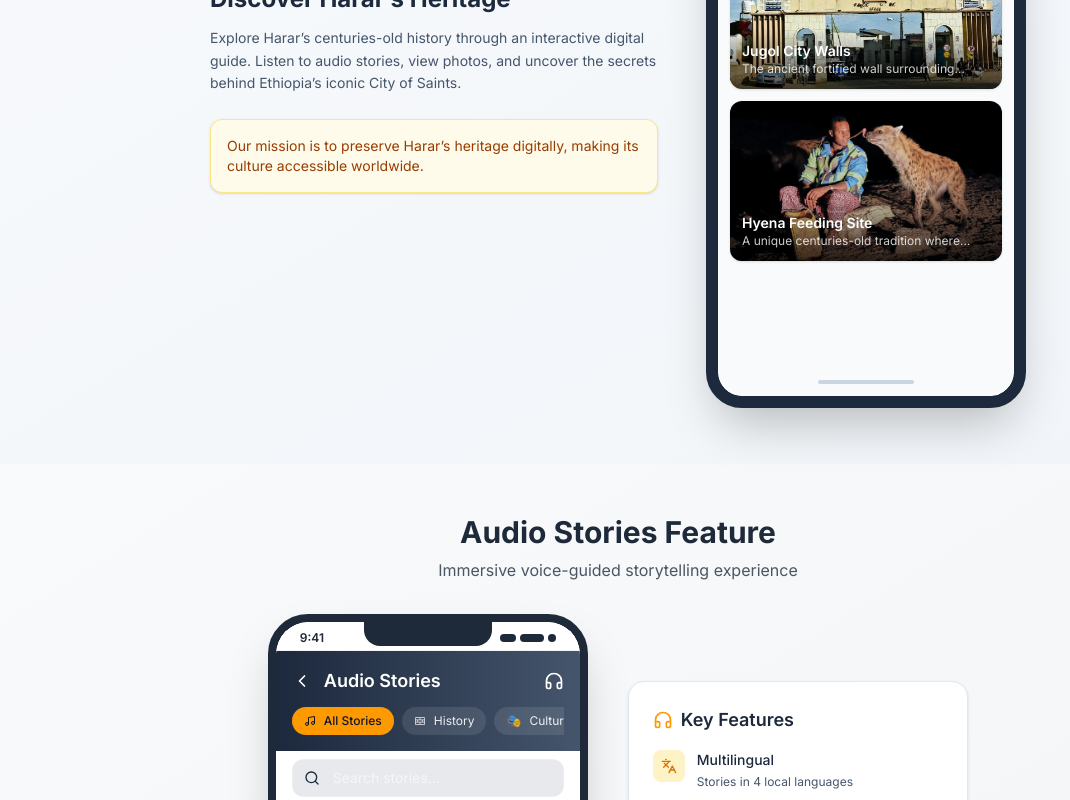
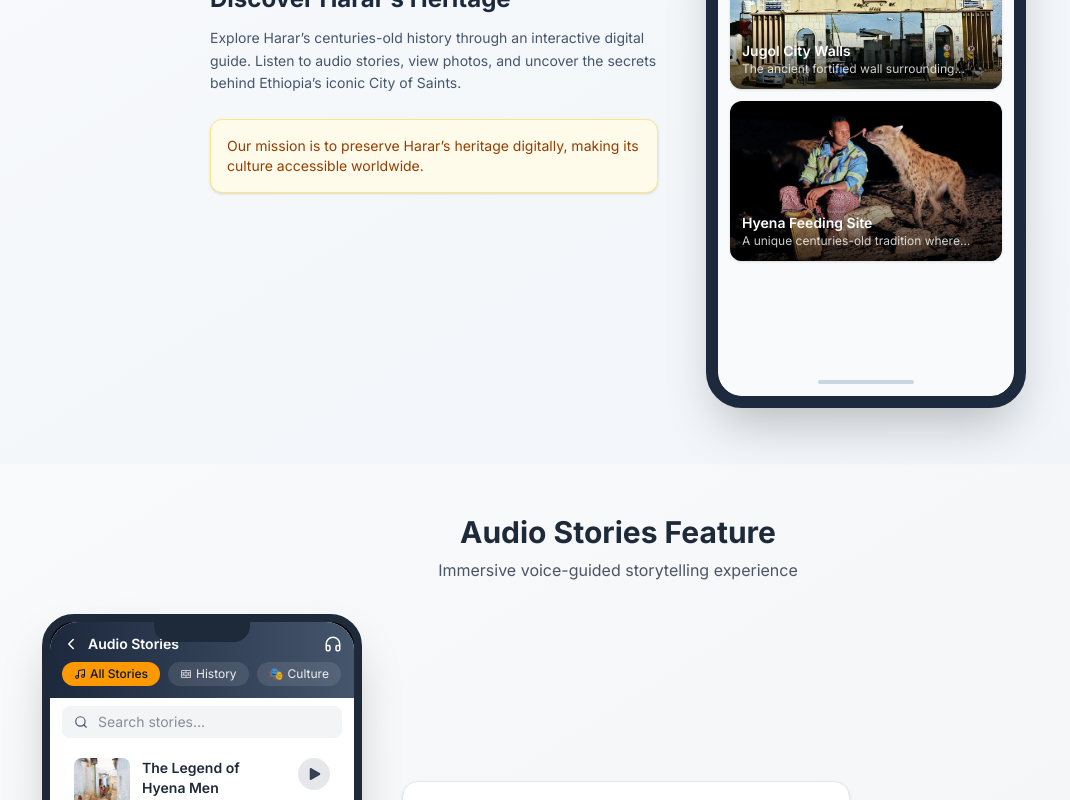
Before and after one commit to Ethiopia-Tech-Group/visit-harar, a Next.js app: page / in a window 1280 px wide. Shown: the part 2000-2800 px from the top of the page, without its empty margins (22-1092 px from the left). Built offline with nearby package versions, Linux system fonts and the light colour scheme.

Commit message:
fix: responsiveness

```diff
--- a/components/AudioStoriesDemo.tsx
+++ b/components/AudioStoriesDemo.tsx
@@ -1,18 +1,9 @@
-// app/components/AudioStoriesDemo.tsx
 'use client';
 
 import { useState, useRef, useEffect } from 'react';
-import { motion, AnimatePresence } from 'framer-motion';
+import { motion } from 'framer-motion';
 import {
-  FaPlay,
-  FaPause,
-  FaVolumeUp,
-  FaHeadphones,
-  FaClock,
-  FaLanguage,
-  FaChevronLeft,
-  FaShare,
-  FaBookmark
+  FaPlay, FaPause, FaVolumeUp, FaClock, FaLanguage, FaShare, FaBookmark
 } from 'react-icons/fa';
 import { GiSoundWaves } from 'react-icons/gi';
 import { Bookmark, ChevronLeft, Headphones, Languages, MapPin, Music, Search, Sparkles, User, X } from 'lucide-react';
@@ -24,11 +15,9 @@ const AudioStoriesDemo = () => {
   const [progress, setProgress] = useState(0);
   const [currentTime, setCurrentTime] = useState('0:00');
   const [activeCategory, setActiveCategory] = useState('all');
-  const audioRef = useRef<HTMLAudioElement | null>(null);
   const [searchQuery, setSearchQuery] = useState('');
   const [isSearching, setIsSearching] = useState(false);
 
-  // Mock audio stories data
   const audioStories = [
     {
       id: 1,
@@ -39,7 +28,6 @@ const AudioStoriesDemo = () => {
       narrator: "Elder Ahmed",
       plays: "1.2K",
       image: "/list2.jpg",
-      audio: "/audio/hyena-legend.mp3",
       description: "Discover the ancient tradition of hyena feeding and the brave men who maintain this unique cultural practice."
     },
     {
@@ -51,7 +39,6 @@ const AudioStoriesDemo = () => {
       narrator: "Dr. Selam",
       plays: "894",
       image: "/list.jpg",
-      audio: "/audio/jugol-history.mp3",
       description: "Journey through time exploring the magnificent fortified walls that have protected Harar for centuries."
     },
     {
@@ -63,7 +50,6 @@ const AudioStoriesDemo = () => {
       narrator: "Mother Zeynab",
       plays: "1.5K",
       image: "/hero.png",
-      audio: "/audio/coffee-ceremony.mp3",
       description: "Experience the rich aromas and traditions of the world-renowned Harari coffee ceremony."
     },
     {
@@ -75,7 +61,6 @@ const AudioStoriesDemo = () => {
       narrator: "Elder Yusuf",
       plays: "723",
       image: "/hero2.jpg",
-      audio: "/audio/wedding-tradition.mp3",
       description: "Immerse yourself in the vibrant colors and beautiful rituals of traditional Harari weddings."
     }
   ];
@@ -87,103 +72,52 @@ const AudioStoriesDemo = () => {
     { id: 'legends', name: 'Legends', icon: '📖' },
     { id: 'people', name: 'People', icon: '👥' }
   ];
+
   const features = [
-    {
-      icon: Languages,
-      title: "Multilingual",
-      description: "Stories in 4 local languages"
-    },
-    {
-      icon: Headphones,
-      title: "Immersive",
-      description: "Professional audio quality"
-    },
-    {
-      icon: User,
-      title: "Local Narrators",
-      description: "Authentic community voices"
-    },
-    {
-      icon: Bookmark,
-      title: "Save & Share",
-      description: "Bookmark favorite stories"
-    },
-    {
-      icon: Sparkles,
-      title: "Cultural Depth",
-      description: "Rich historical context"
-    },
-    {
-      icon: MapPin,
-      title: "Location-based",
-      description: "Stories tied to landmarks"
-    }
+    { icon: Languages, title: "Multilingual", description: "Stories in 4 local languages" },
+    { icon: Headphones, title: "Immersive", description: "Professional audio quality" },
+    { icon: User, title: "Local Narrators", description: "Authentic community voices" },
+    { icon: Bookmark, title: "Save & Share", description: "Bookmark favorite stories" },
+    { icon: Sparkles, title: "Cultural Depth", description: "Rich historical context" },
+    { icon: MapPin, title: "Location-based", description: "Stories tied to landmarks" }
   ];
 
   const filteredStories = audioStories.filter(story => {
     const categoryMatch = activeCategory === 'all' || story.category === activeCategory;
-    const searchMatch = story.title.toLowerCase().includes(searchQuery.toLowerCase()) ||
+    const searchMatch =
+      story.title.toLowerCase().includes(searchQuery.toLowerCase()) ||
       story.description.toLowerCase().includes(searchQuery.toLowerCase()) ||
       story.narrator.toLowerCase().includes(searchQuery.toLowerCase());
     return categoryMatch && searchMatch;
   });
+
   const playStory = (story: any) => {
     if (currentStory?.id === story.id) {
-      // Toggle play/pause for current story
-      if (isPlaying) {
-        setIsPlaying(false);
+      setIsPlaying(!isPlaying);
     } else {
-        setIsPlaying(true);
-        // Simulate audio progress
-        simulateAudioProgress();
-      }
-    } else {
-      // Play new story
       setCurrentStory(story);
       setIsPlaying(true);
       setProgress(0);
       setCurrentTime('0:00');
-      // Simulate audio progress
-      simulateAudioProgress();
     }
   };
 
-  const simulateAudioProgress = () => {
+  useEffect(() => {
+    if (isPlaying) {
       let currentProgress = 0;
       const interval = setInterval(() => {
-      if (!isPlaying && currentStory) {
-        clearInterval(interval);
-        return;
-      }
-
         currentProgress += 1;
         if (currentProgress <= 100) {
           setProgress(currentProgress);
-        // Calculate time based on duration (mock)
-        const totalSeconds = 280; // 4:40 in seconds
-        const currentSeconds = Math.floor((currentProgress / 100) * totalSeconds);
-        const minutes = Math.floor(currentSeconds / 60);
-        const seconds = currentSeconds % 60;
-        setCurrentTime(`${minutes}:${seconds.toString().padStart(2, '0')}`);
         } else {
           clearInterval(interval);
           setIsPlaying(false);
-        setProgress(100);
         }
       }, 1000);
-  };
-
-  const formatTime = (time: string) => {
-    // Mock function to format time
-    return time;
-  };
-
-  useEffect(() => {
-    if (!isPlaying) {
-      // Clear any intervals when not playing
-      setProgress(0);
+      return () => clearInterval(interval);
     }
   }, [isPlaying]);
+
   const clearSearch = () => {
     setSearchQuery('');
     setIsSearching(false);
@@ -191,52 +125,39 @@ const AudioStoriesDemo = () => {
 
   return (
     <div id='stories' className="flex flex-col items-center justify-center p-6 bg-gradient-to-br from-gray-50 to-gray-100 min-h-screen">
-      <div  className="text-center mb-8">
+      <div className="text-center mb-8">
         <h2 className="text-3xl font-bold text-gray-800 mb-2">Audio Stories Feature</h2>
-        <p className="text-gray-600">Immersive voice-guided storytelling experience</p>
-      </div>
-<div className='flex gap-10 items-center'>
-      {/* Phone Frame */}
-      <div className="relative bg-black rounded-[40px]  shadow-2xl border-[8px] border-gray-800 w-[320px] h-[600px] overflow-hidden">
-        {/* Phone Notch */}
-        <div className="absolute top-0 left-1/2 transform -translate-x-1/2 w-32 h-6 bg-gray-800 rounded-b-2xl z-20"></div>
-
-        {/* Screen Content */}
-        <div className="relative w-full h-full bg-white rounded-[32px] overflow-hidden">
-          {/* Status Bar */}
-          <div className="flex justify-between items-center px-6 pt-2 pb-1 bg-white border-b border-gray-100">
-            <span className="text-xs font-semibold text-gray-800">9:41</span>
-            <div className="flex space-x-1">
-              <div className="w-4 h-2 bg-gray-800 rounded-full"></div>
-              <div className="w-6 h-2 bg-gray-800 rounded-full"></div>
-              <div className="w-2 h-2 bg-gray-800 rounded-full"></div>
-            </div>
+        <p className="text-gray-600 text-sm sm:text-base">Immersive voice-guided storytelling experience</p>
       </div>
 
-          {/* App Header */}
-         {/* App Header */}
-         <div className="bg-gradient-to-r from-slate-800 to-slate-600 p-4 text-white">
-                  <div className="flex items-center justify-between mb-3">
-                    <div className="flex items-center space-x-3">
-                      <ChevronLeft size={20} />
-                      <h1 className="text-lg font-semibold">Audio Stories</h1>
+      <div className="flex flex-col md:flex-row gap-10 items-center w-full max-w-6xl">
+        {/* Phone Frame */}
+        <div className="relative bg-black rounded-[32px] shadow-2xl border-[8px] border-gray-800 w-[90%] max-w-[320px] h-[550px] sm:h-[600px] overflow-hidden">
+          <div className="absolute top-0 left-1/2 transform -translate-x-1/2 w-24 h-5 bg-gray-800 rounded-b-2xl z-20"></div>
+          <div className="relative w-full h-full bg-white rounded-[28px] overflow-hidden flex flex-col">
+            {/* Header */}
+            <div className="bg-gradient-to-r from-slate-800 to-slate-600 p-3 text-white">
+              <div className="flex items-center justify-between mb-2">
+                <div className="flex items-center space-x-2">
+                  <ChevronLeft size={18} />
+                  <h1 className="text-sm font-semibold">Audio Stories</h1>
                 </div>
-                    <Headphones size={20} />
+                <Headphones size={18} />
               </div>
 
-                  {/* Category Filters */}
+              {/* Categories */}
               <div className="flex space-x-2 overflow-x-auto scrollbar-none">
                 {categories.map((category) => (
                   <button
                     key={category.id}
                     onClick={() => setActiveCategory(category.id)}
-                        className={`flex items-center space-x-2 px-3 py-1.5 rounded-full text-xs whitespace-nowrap transition-all ${
+                    className={`flex items-center space-x-1 px-3 py-1 rounded-full text-xs whitespace-nowrap transition-all ${
                       activeCategory === category.id
                         ? 'bg-amber-500 text-slate-900 font-medium'
                         : 'bg-white/10 text-white/90'
                     }`}
                   >
-                        <span className="text-xs">{category.icon}</span>
+                    <span>{category.icon}</span>
                     <span>{category.name}</span>
                   </button>
                 ))}
@@ -244,248 +165,104 @@ const AudioStoriesDemo = () => {
             </div>
 
             {/* Search Bar */}
-  <div className="relative mx-4 mt-2 rounded-xl bg-gray-200">
+            <div className="relative mx-3 mt-2 rounded-lg bg-gray-100">
               <div className="relative flex items-center text-slate-800">
-                      <Search className="absolute left-3 text-slate-800" size={16} />
+                <Search className="absolute left-3 text-slate-600" size={14} />
                 <input
                   type="text"
                   placeholder="Search stories..."
                   value={searchQuery}
                   onChange={(e) => setSearchQuery(e.target.value)}
-                        onFocus={() => setIsSearching(true)}
-                        className="w-full pl-10 pr-8 py-2 bg-white/10 border border-white/20 rounded-lg text-slate-800 text-sm placeholder-white/60 focus:outline-none focus:ring-2 focus:ring-amber-400 focus:border-transparent"
+                  className="w-full pl-9 pr-8 py-1.5 bg-transparent text-slate-800 text-xs sm:text-sm focus:outline-none"
                 />
                 {searchQuery && (
-                        <button
-                          onClick={clearSearch}
-                          className="absolute right-2 text-slate-300 hover:text-white transition-colors"
-                        >
-                          <X size={16} />
+                  <button onClick={clearSearch} className="absolute right-2 text-slate-400 hover:text-slate-700">
+                    <X size={14} />
                   </button>
                 )}
               </div>
+            </div>
 
-                    {/* Search Results Info */}
-                    {searchQuery && (
-                      <div className="mt-2 text-xs text-white/70">
-                        {filteredStories.length > 0 ? (
-                          <span>Found {filteredStories.length} story{filteredStories.length !== 1 ? 's' : ''}</span>
-                        ) : (
-                          <span>No stories found</span>
-                        )}
+            {/* Stories List */}
+            <div className="flex-1 overflow-y-auto px-2 sm:px-3 scrollbar-none mt-2 pb-16">
+              {filteredStories.map((story) => (
+                <div key={story.id} className="border-b border-gray-100 p-3 hover:bg-gray-50 rounded-lg transition-all">
+                  <div className="flex gap-3">
+                    <img src={story.image} alt="" className="w-14 h-14 rounded-lg object-cover" />
+                    <div className="flex-1 min-w-0">
+                      <h3 className="font-semibold text-gray-800 text-sm">{story.title}</h3>
+                      <p className="text-xs text-gray-500 line-clamp-2">{story.description}</p>
+                      <div className="flex items-center space-x-2 mt-1 text-[11px] text-gray-500">
+                        <FaLanguage /> <span>{story.language}</span>
+                        <FaClock /> <span>{story.duration}</span>
+                        <FaVolumeUp /> <span>{story.plays}</span>
                       </div>
-                    )}
                     </div>
-                {/* </div> */}
-          {/* Stories List */}
-          <div className="h-[calc(100%-140px)] overflow-y-auto scrollbar-none">
-            {filteredStories.map((story, index) => (
-              <motion.div
-                key={story.id}
-                initial={{ opacity: 0, y: 20 }}
-                animate={{ opacity: 1, y: 0 }}
-                transition={{ delay: index * 0.1 }}
-                className={`border-b border-gray-100 p-4 transition-all ${
-                  currentStory?.id === story.id ? 'bg-gold/10' : 'hover:bg-gray-50'
+                    <button
+                      onClick={() => playStory(story)}
+                      className={`flex-shrink-0 w-8 h-8 rounded-full flex items-center justify-center text-xs ${
+                        currentStory?.id === story.id && isPlaying
+                          ? 'bg-amber-500 text-white'
+                          : 'bg-gray-200 text-gray-700 hover:bg-amber-400 hover:text-white'
                       }`}
                     >
-                <div className="flex space-x-3">
-                  {/* Story Image */}
-                  <div className="relative">
-                    <div className="w-16 h-16 bg-[#27354A] from-earth to-gold rounded-lg flex items-center justify-center">
-                      {/* <GiSoundWaves className="text-white text-2xl" /> */}
-                      <img src={story.image} className='w-16 h-16 object-center object-cover rounded' alt="" />
+                      {currentStory?.id === story.id && isPlaying ? <FaPause /> : <FaPlay className="ml-0.5" />}
+                    </button>
                   </div>
-                    {currentStory?.id === story.id && isPlaying && (
-                      <div className="absolute -top-1 -right-1 w-4 h-4 bg-green-500 rounded-full border-2 border-white"></div>
-                    )}
+                </div>
+              ))}
             </div>
 
-                  {/* Story Info */}
-                  <div className="flex-1 min-w-0">
-                    <div className="flex items-start justify-between">
-                      <div>
-                        <h3 className="font-semibold text-gray-800 text-sm leading-tight">
-                          {story.title}
-                        </h3>
-                        <p className="text-xs text-gray-500 mt-1 line-clamp-2">
-                          {story.description}
-                        </p>
+            {/* Now Playing Bar */}
+            {currentStory && (
+              <motion.div initial={{ y: 100 }} animate={{ y: 0 }} className="absolute bottom-0 left-0 right-0 bg-white border-t p-2">
+                <div className="flex items-center gap-2">
+                  <GiSoundWaves className="text-amber-500 text-xl" />
+                  <div className="flex-1">
+                    <p className="text-xs font-semibold text-gray-700 truncate">{currentStory.title}</p>
+                    <p className="text-[10px] text-gray-500 truncate">{currentStory.narrator}</p>
+                    <div className="w-full bg-gray-200 h-1 rounded-full mt-1">
+                      <div className="bg-amber-500 h-1 rounded-full" style={{ width: `${progress}%` }}></div>
                     </div>
-                      <button className="text-gray-400 hover:text-gold transition-colors">
-                        <FaBookmark />
+                  </div>
+                  <button
+                    onClick={() => playStory(currentStory)}
+                    className="w-7 h-7 bg-amber-500 rounded-full flex items-center justify-center text-white"
+                  >
+                    {isPlaying ? <FaPause size={10} /> : <FaPlay size={10} className="ml-0.5" />}
                   </button>
                 </div>
-
-                    {/* Story Meta */}
-                    <div className="flex items-center space-x-3 mt-2">
-                      <div className="flex items-center space-x-1 text-xs text-gray-500">
-                        <FaLanguage />
-                        <span>{story.language}</span>
-                      </div>
-                      <div className="flex items-center space-x-1 text-xs text-gray-500">
-                        <FaClock />
-                        <span>{story.duration}</span>
-                      </div>
-                      <div className="flex items-center space-x-1 text-xs text-gray-500">
-                        <FaVolumeUp />
-                        <span>{story.plays} plays</span>
+              </motion.div>
+            )}
           </div>
         </div>
 
-                    {/* Progress Bar - Only show for current playing story */}
-                    {currentStory?.id === story.id && (
-                      <div className="mt-2">
-                        <div className="flex items-center justify-between text-xs text-gray-500 mb-1">
-                          <span>{currentTime}</span>
-                          <span>{story.duration}</span>
+        {/* Features Section */}
+        <div className="flex-1 w-full max-w-md text-center md:text-left">
+          <div className="bg-white rounded-2xl shadow-sm border border-slate-200 p-5 sm:p-6">
+            <h3 className="text-lg font-semibold text-slate-800 mb-4 flex items-center justify-center md:justify-start gap-2">
+              <Headphones size={20} className="text-amber-500" /> Key Features
+            </h3>
+
+            <div className="grid grid-cols-1 sm:grid-cols-2 gap-4">
+              {features.map((feature, index) => (
+                <motion.div
+                  key={feature.title}
+                  initial={{ opacity: 0, y: 10 }}
+                  animate={{ opacity: 1, y: 0 }}
+                  transition={{ delay: index * 0.1 }}
+                  className="flex items-start gap-2"
+                >
+                  <div className="w-8 h-8 bg-amber-100 rounded-lg flex items-center justify-center flex-shrink-0">
+                    <feature.icon size={14} className="text-amber-600" />
                   </div>
-                        <div className="w-full bg-gray-200 rounded-full h-1">
-                          <div
-                            className="bg-gold h-1 rounded-full transition-all duration-1000"
-                            style={{ width: `${progress}%` }}
-                          ></div>
-                        </div>
-                      </div>
-                    )}
-                  </div>
-
-                  {/* Play Button */}
-                  <button
-                    onClick={() => playStory(story)}
-                    className={`flex-shrink-0 w-10 h-10 rounded-full flex items-center justify-center transition-all ${
-                      currentStory?.id === story.id && isPlaying
-                        ? 'bg-gold text-white'
-                        : 'bg-gray-100 text-gray-600 hover:bg-gold hover:text-white'
-                    }`}
-                  >
-                    {currentStory?.id === story.id && isPlaying ? (
-                      <FaPause className="text-xs" />
-                    ) : (
-                      <FaPlay className="text-xs ml-0.5" />
-                    )}
-                  </button>
+                  <div className="text-left">
+                    <h4 className="font-medium text-sm text-slate-800">{feature.title}</h4>
+                    <p className="text-xs text-slate-600">{feature.description}</p>
                   </div>
                 </motion.div>
               ))}
             </div>
-
-          {/* Now Playing Bar - Fixed at bottom */}
-          {currentStory && (
-            <motion.div
-              initial={{ y: 100 }}
-              animate={{ y: 0 }}
-              className="absolute bottom-0 left-0 right-0 bg-white border-t border-gray-200 p-3"
-            >
-              <div className="flex items-center space-x-3">
-                <div className="w-12 h-12 bg-gradient-to-br from-earth to-gold rounded-lg flex items-center justify-center">
-                  <GiSoundWaves className="text-white text-xl" />
-                </div>
-
-                <div className="flex-1 min-w-0">
-                  <h4 className="font-semibold text-gray-800 text-sm truncate">
-                    {currentStory.title}
-                  </h4>
-                  <p className="text-xs text-gray-500 truncate">
-                    {currentStory.narrator} • {currentStory.language}
-                  </p>
-
-                  {/* Mini Progress Bar */}
-                  <div className="w-full bg-gray-200 rounded-full h-1 mt-1">
-                    <div
-                      className="bg-gold h-1 rounded-full transition-all"
-                      style={{ width: `${progress}%` }}
-                    ></div>
-                  </div>
-                </div>
-
-                <div className="flex items-center space-x-2">
-                  <button className="text-gray-400 hover:text-gold transition-colors">
-                    <FaShare className="text-sm" />
-                  </button>
-                  <button
-                    onClick={() => playStory(currentStory)}
-                    className="w-8 h-8 bg-gold rounded-full flex items-center justify-center text-white"
-                  >
-                    {isPlaying ? (
-                      <FaPause className="text-xs" />
-                    ) : (
-                      <FaPlay className="text-xs ml-0.5" />
-                    )}
-                  </button>
-                </div>
-              </div>
-            </motion.div>
-          )}
-        </div>
-
-        {/* Home Indicator */}
-        <div className="absolute bottom-2 left-1/2 transform -translate-x-1/2 w-32 h-1 bg-gray-300 rounded-full"></div>
-      </div>
-
-      {/* Feature Description */}
-      <div className="flex-1 max-w-md">
-            <div className="bg-white rounded-2xl shadow-sm border border-slate-200 p-6">
-              <h3 className="text-lg font-semibold text-slate-800 mb-4 flex items-center gap-2">
-                <Headphones size={20} className="text-amber-500" />
-                Key Features
-              </h3>
-
-              <div className="space-y-4">
-                {features.map((feature, index) => (
-                  <motion.div
-                    key={feature.title}
-                    initial={{ opacity: 0, x: 20 }}
-                    animate={{ opacity: 1, x: 0 }}
-                    transition={{ delay: index * 0.1 }}
-                    className="flex items-start space-x-3 group"
-                  >
-                    <div className="w-8 h-8 bg-amber-100 rounded-lg flex items-center justify-center flex-shrink-0 group-hover:bg-amber-500 group-hover:text-white transition-colors">
-                      <feature.icon size={16} className="text-amber-600 group-hover:text-white" />
-                    </div>
-                    <div>
-                      <h4 className="font-medium text-slate-800 text-sm mb-0.5">
-                        {feature.title}
-                      </h4>
-                      <p className="text-slate-600 text-xs leading-relaxed">
-                        {feature.description}
-                      </p>
-                    </div>
-                  </motion.div>
-                ))}
-              </div>
-
-              {/* Stats */}
-              {/* <div className="mt-6 pt-4 border-t border-slate-200">
-                <div className="grid grid-cols-2 gap-4 text-center">
-                  <div>
-                    <div className="text-lg font-semibold text-slate-800">4+</div>
-                    <div className="text-xs text-slate-600">Languages</div>
-                  </div>
-                  <div>
-                    <div className="text-lg font-semibold text-slate-800">50+</div>
-                    <div className="text-xs text-slate-600">Stories</div>
-                  </div>
-                  <div>
-                    <div className="text-lg font-semibold text-slate-800">24/7</div>
-                    <div className="text-xs text-slate-600">Access</div>
-                  </div>
-                  <div>
-                    <div className="text-lg font-semibold text-slate-800">5K+</div>
-                    <div className="text-xs text-slate-600">Listeners</div>
-                  </div>
-                </div>
-              </div> */}
-            </div>
-
-            {/* Call to Action */}
-            <div className="mt-4 text-center">
-              <p className="text-slate-600 text-xs mb-3">
-                Immersive cultural experience through authentic storytelling
-              </p>
-              {/* <button className="bg-slate-800 hover:bg-slate-900 text-white text-sm font-medium px-6 py-2.5 rounded-full transition-colors">
-                View Full Proposal
-              </button> */}
           </div>
         </div>
       </div>
```
Also changed, not shown: components/Hero.tsx (+29 -23 lines). Lines whose indentation alone changed are shown as unchanged.
